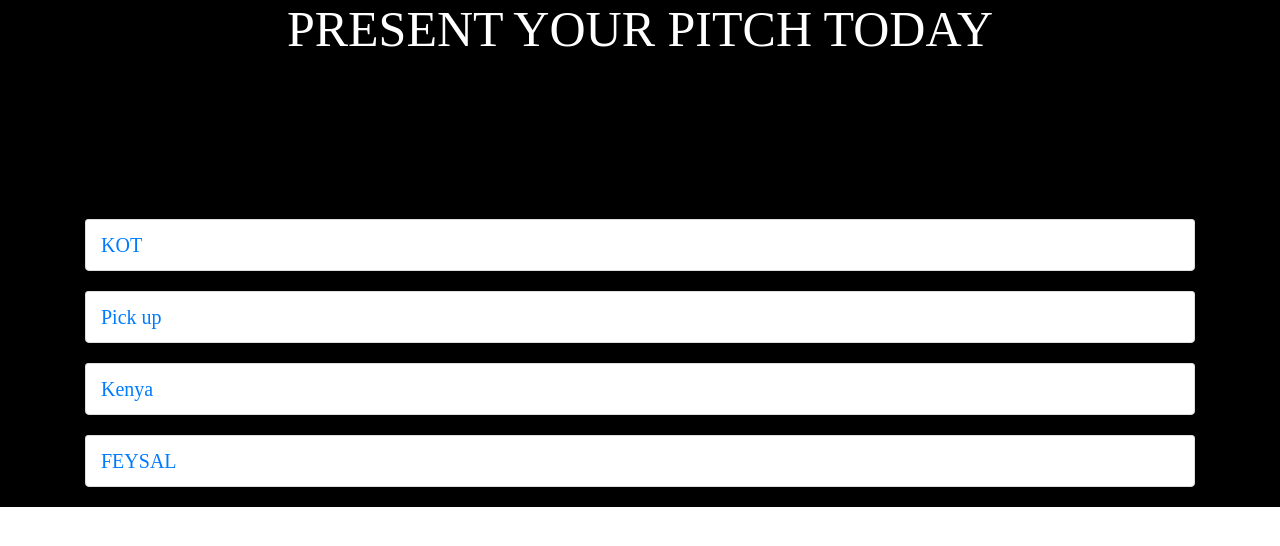
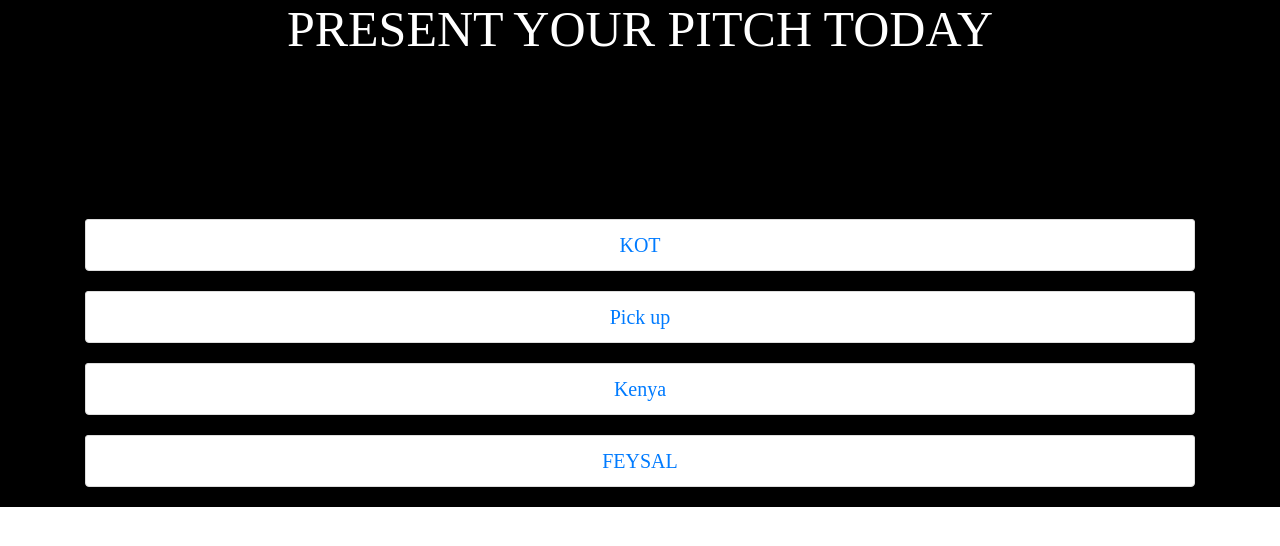
Before and after one commit to feysal-Ibrahim/Baddas-pitch, a Flask app: page / in a window 1280 px wide. Shown: the part 143-689 px from the top of the page. Run offline with Flask 2, Linux system fonts and the light colour scheme; data that the repository does not hold is empty; some libraries are stand-ins or nearby versions.

Commit message:
SI NIMESEMA NIMECHOKA!

```diff
--- a/app/static/css/style.css
+++ b/app/static/css/style.css
@@ -14,8 +14,8 @@ html {
     opacity: 0.9px;
 }
 .container{
-    background-color: black;
     color: white;
     opacity: 0.9px;
+    text-align:center;
 
 }
```
